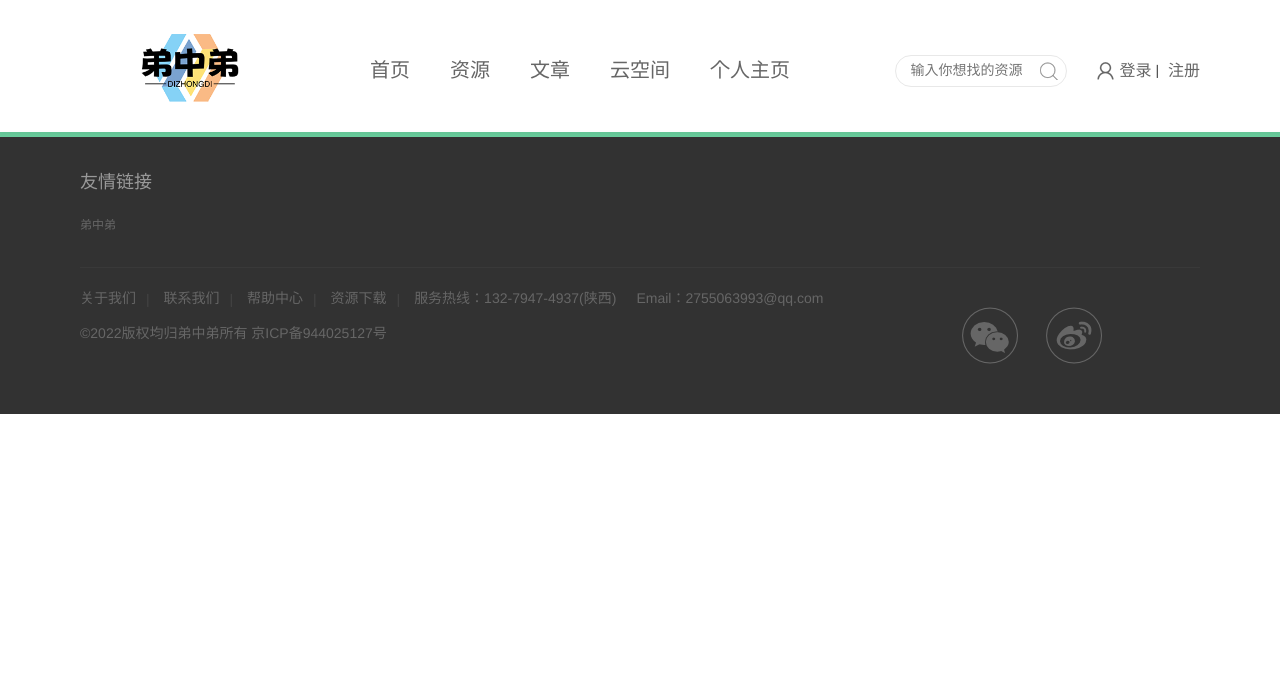
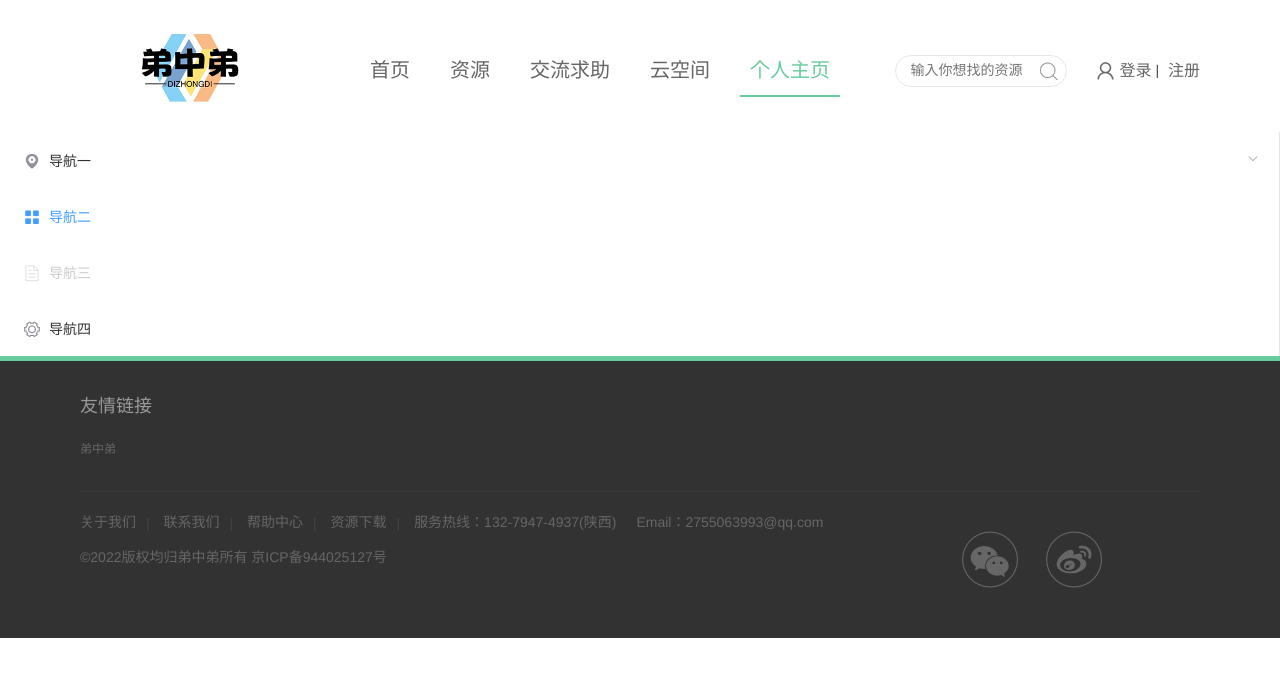
Before and after one commit to asdw14/dzdweb, a Nuxt app in the folder dzd-site/: page /userInfo/1 in a window 1280 px wide. Shown: the top 676 px of the page. Built offline with nearby package versions, Linux system fonts and the light colour scheme; what mavon-editor, vue-qriously would draw is missing.

Commit message:
个人页

```diff
--- a/dzd-site/layouts/default.vue
+++ b/dzd-site/layouts/default.vue
@@ -18,12 +18,12 @@
               <a>资源</a>
             </nuxt-link>
             <nuxt-link to="/article" tag="li" active-class="current">
-              <a>文章</a>
+              <a>交流求助</a>
             </nuxt-link>
             <nuxt-link to="/netdisk" tag="li" active-class="current">
               <a>云空间</a>
             </nuxt-link>
-            <nuxt-link to="/teacher" tag="li" active-class="current">
+            <nuxt-link to="/userInfo" tag="li" active-class="current">
               <a>个人主页</a>
             </nuxt-link>
           </ul>
--- /dev/null
+++ b/dzd-site/pages/userInfo/_id.vue
@@ -0,0 +1,45 @@
+<template>
+  <section>
+    <el-menu
+      default-active="2"
+      class="el-menu-vertical-demo"
+      @open="handleOpen"
+      @close="handleClose">
+      <el-submenu index="1">
+        <template slot="title">
+          <i class="el-icon-location"></i>
+          <span>导航一</span>
+        </template>
+        <el-menu-item-group>
+          <template slot="title">分组一</template>
+          <el-menu-item index="1-1">选项1</el-menu-item>
+          <el-menu-item index="1-2">选项2</el-menu-item>
+        </el-menu-item-group>
+        <el-menu-item-group title="分组2">
+          <el-menu-item index="1-3">选项3</el-menu-item>
+        </el-menu-item-group>
+        <el-submenu index="1-4">
+          <template slot="title">选项4</template>
+          <el-menu-item index="1-4-1">选项1</el-menu-item>
+        </el-submenu>
+      </el-submenu>
+      <el-menu-item index="2">
+        <i class="el-icon-menu"></i>
+        <span slot="title">导航二</span>
+      </el-menu-item>
+      <el-menu-item index="3" disabled>
+        <i class="el-icon-document"></i>
+        <span slot="title">导航三</span>
+      </el-menu-item>
+      <el-menu-item index="4">
+        <i class="el-icon-setting"></i>
+        <span slot="title">导航四</span>
+      </el-menu-item>
+    </el-menu>
+  </section>
+</template>
+<script>
+export default {
+
+}
+</script>
--- /dev/null
+++ b/dzd-site/pages/userInfo/index.vue
@@ -0,0 +1,32 @@
+<template>
+  <section class="container" style="width: 85%">
+
+    <el-tabs tab-position="left" style="height: 200px;">
+      <el-tab-pane label="个人信息">
+        <div style="margin-left: 10%">
+          <el-descriptions title="个人信息" direction="vertical" :column="4" border>
+            <el-descriptions-item label="头像" size="mini">
+              <el-avatar size="small"></el-avatar>
+              更换
+            </el-descriptions-item>
+            <el-descriptions-item label="用户名">用户名</el-descriptions-item>
+            <el-descriptions-item label="手机号">苏州市</el-descriptions-item>
+            <el-descriptions-item label="备注">
+              <el-tag size="small">学校</el-tag>
+            </el-descriptions-item>
+            <el-descriptions-item label="联系地址">江苏省苏州市吴中区吴中大道 1188 号</el-descriptions-item>
+          </el-descriptions>
+        </div>
+
+      </el-tab-pane>
+      <el-tab-pane label="配置管理">配置管理</el-tab-pane>
+      <el-tab-pane label="角色管理">角色管理</el-tab-pane>
+      <el-tab-pane label="定时任务补偿">定时任务补偿</el-tab-pane>
+    </el-tabs>
+  </section>
+</template>
+<script>
+export default {
+
+}
+</script>
```
